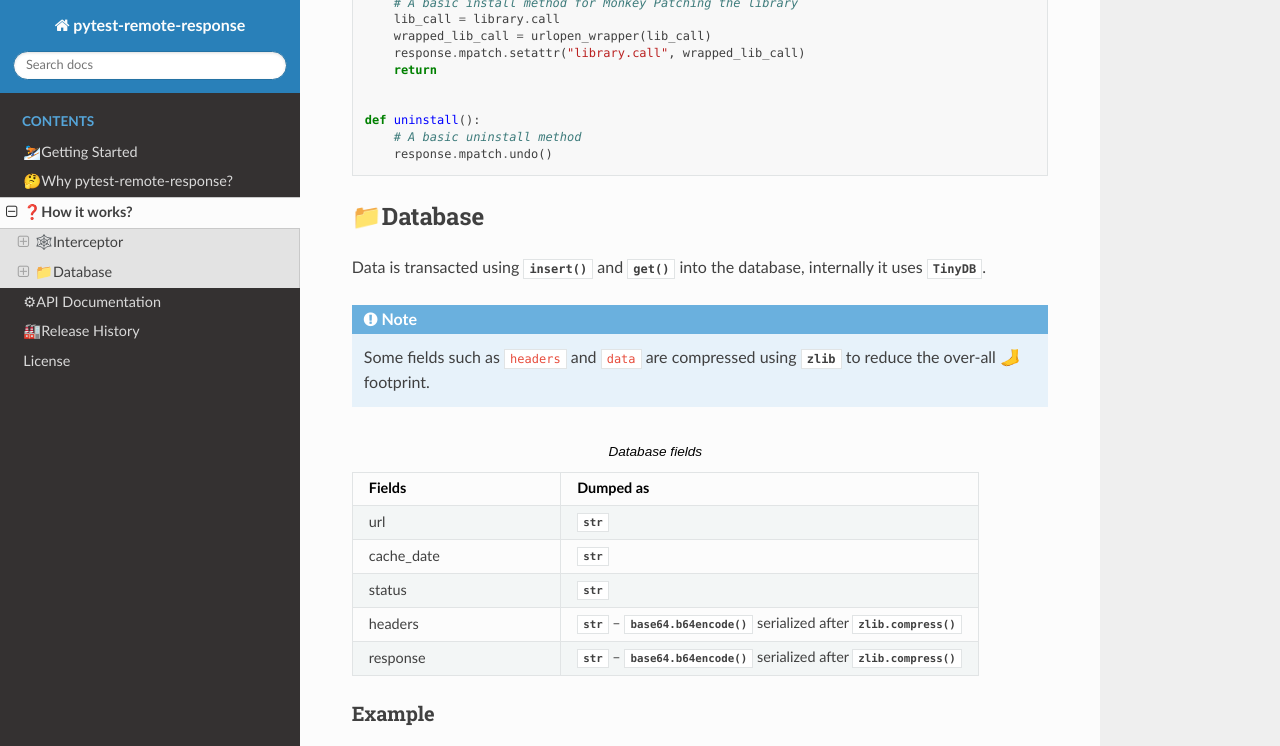
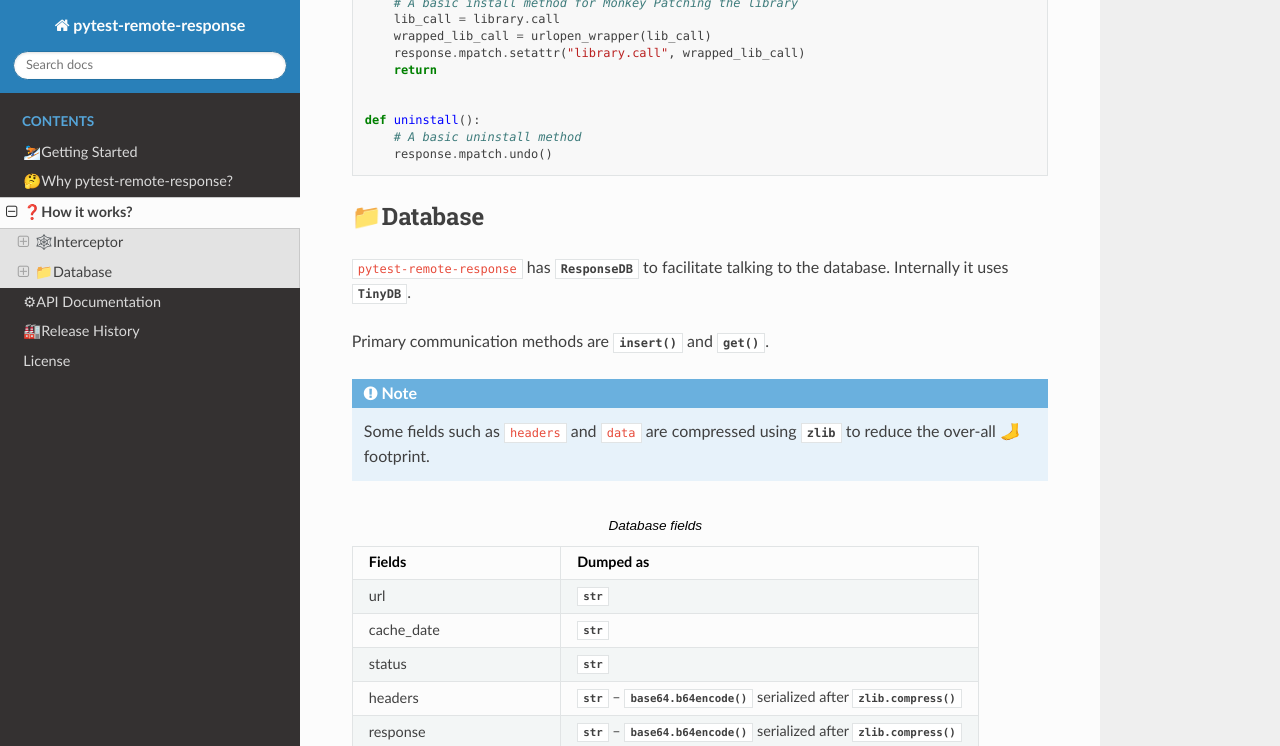
Before and after one commit to devanshshukla99/pytest-remote-response, a Sphinx documentation site: the page built from docs/how_it_works.rst, in a window 1280 px wide and 900 px high, scrolled down 1486 px, cut to the strip 0-746 px from the top of the window. Built offline with Sphinx 7.4.7 and the Read the Docs theme 2.0.0, drawn with Linux system fonts in a browser that asks for light colours.

Commit message:
fix docs

```diff
--- a/docs/how_it_works.rst
+++ b/docs/how_it_works.rst
@@ -81,8 +81,9 @@ Example
 📁Database
 ***********
 
-Data is transacted using :meth:`~pytest_response.database.ResponseDB.insert` and :meth:`~pytest_response.database.ResponseDB.get` into the database, internally it uses :class:`~tinydb.database.TinyDB`.
+``pytest-remote-response`` has :class:`~pytest_response.database.ResponseDB` to facilitate talking to the database. Internally it uses :class:`~tinydb.database.TinyDB`.
 
+Primary communication methods are :meth:`~pytest_response.database.ResponseDB.insert` and :meth:`~pytest_response.database.ResponseDB.get`.
 
 .. note::
 
```
